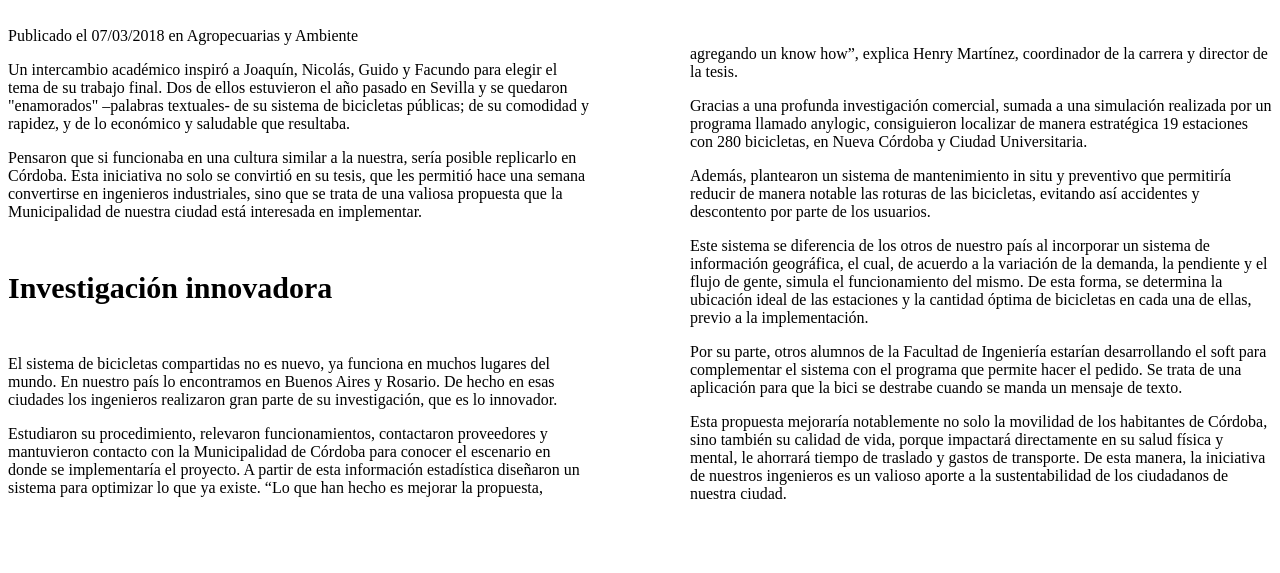
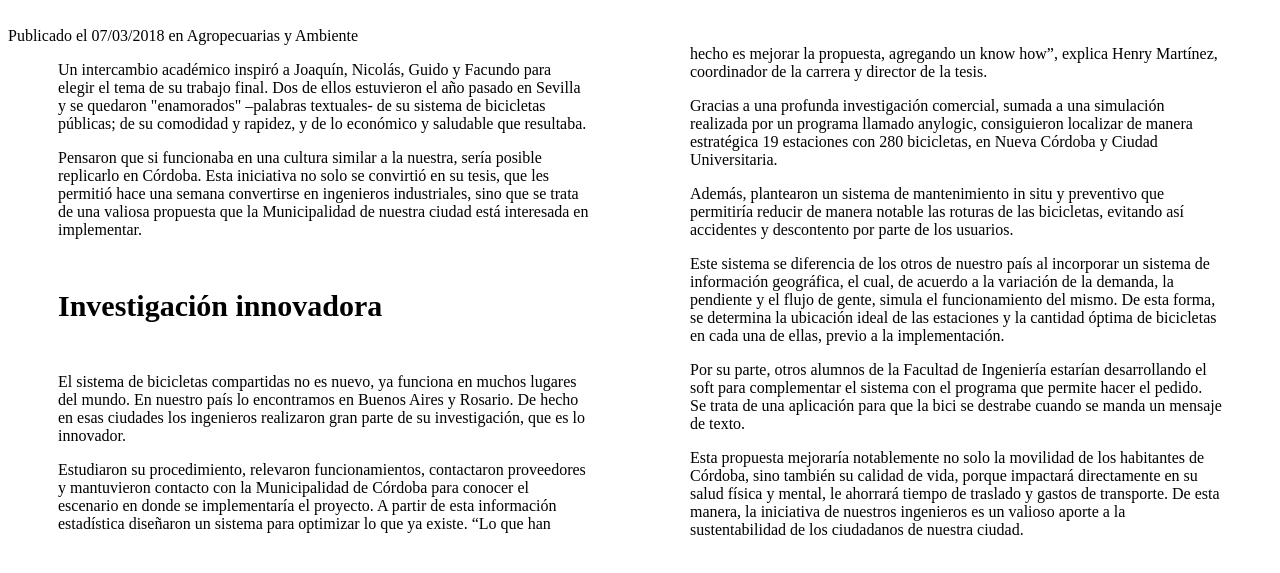
Before and after one commit to UCC-LabCompu2/ejercicios2024-JuanHernandez-99, a plain HTML site: page Ejercicios-CSS/ej_columnas.html in a window 1280 px wide. Shown: the part 165-738 px from the top of the page. Drawn offline with Linux system fonts and the light colour scheme.

Commit message:
ej columnas

```diff
--- a/Ejercicios-CSS/ej_columnas.html
+++ b/Ejercicios-CSS/ej_columnas.html
@@ -26,7 +26,7 @@
         article{
             column-count: 2;
             column-gap: 100px;
-            margin 0px 50px;
+            margin: 0px 50px;
         }
 
 
```
